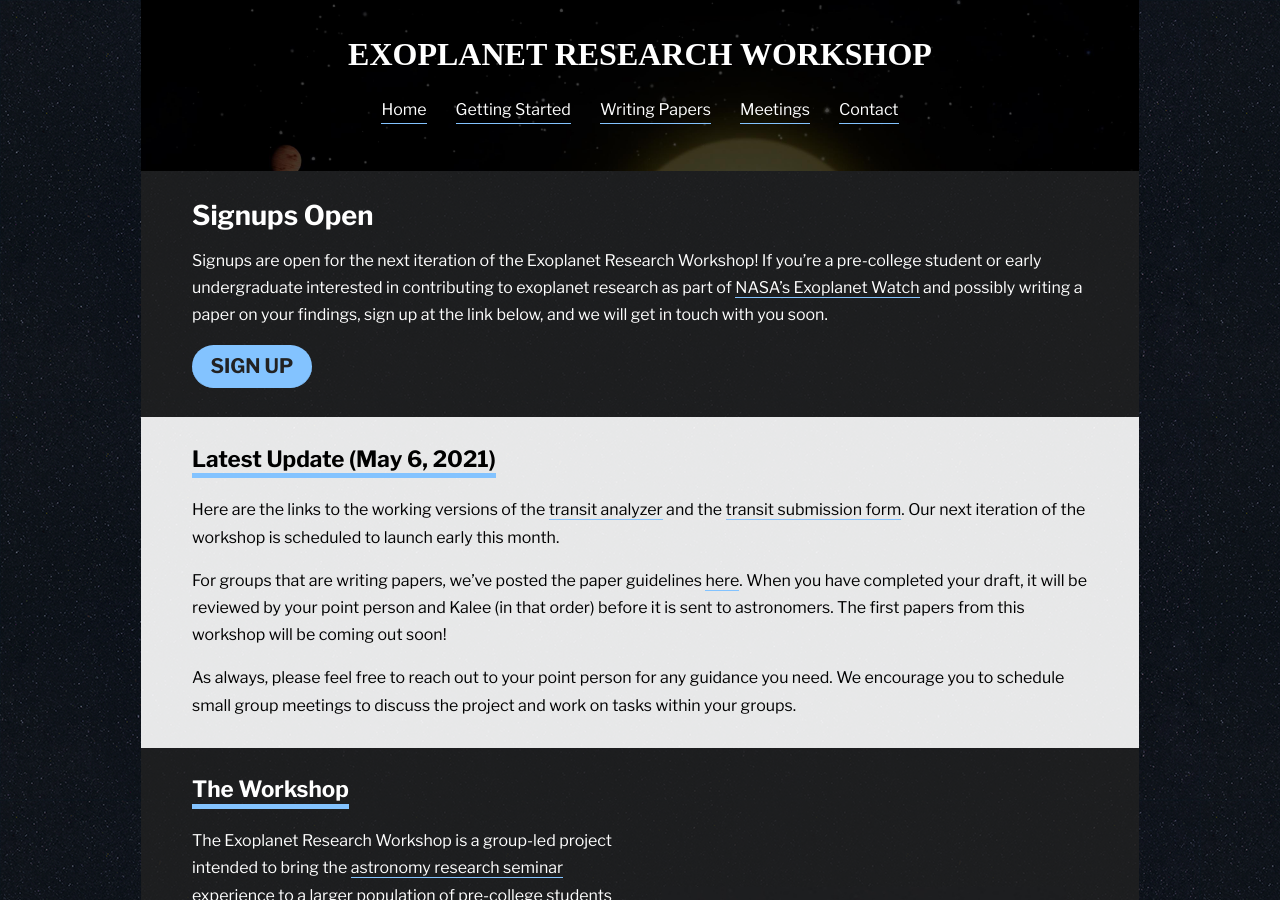
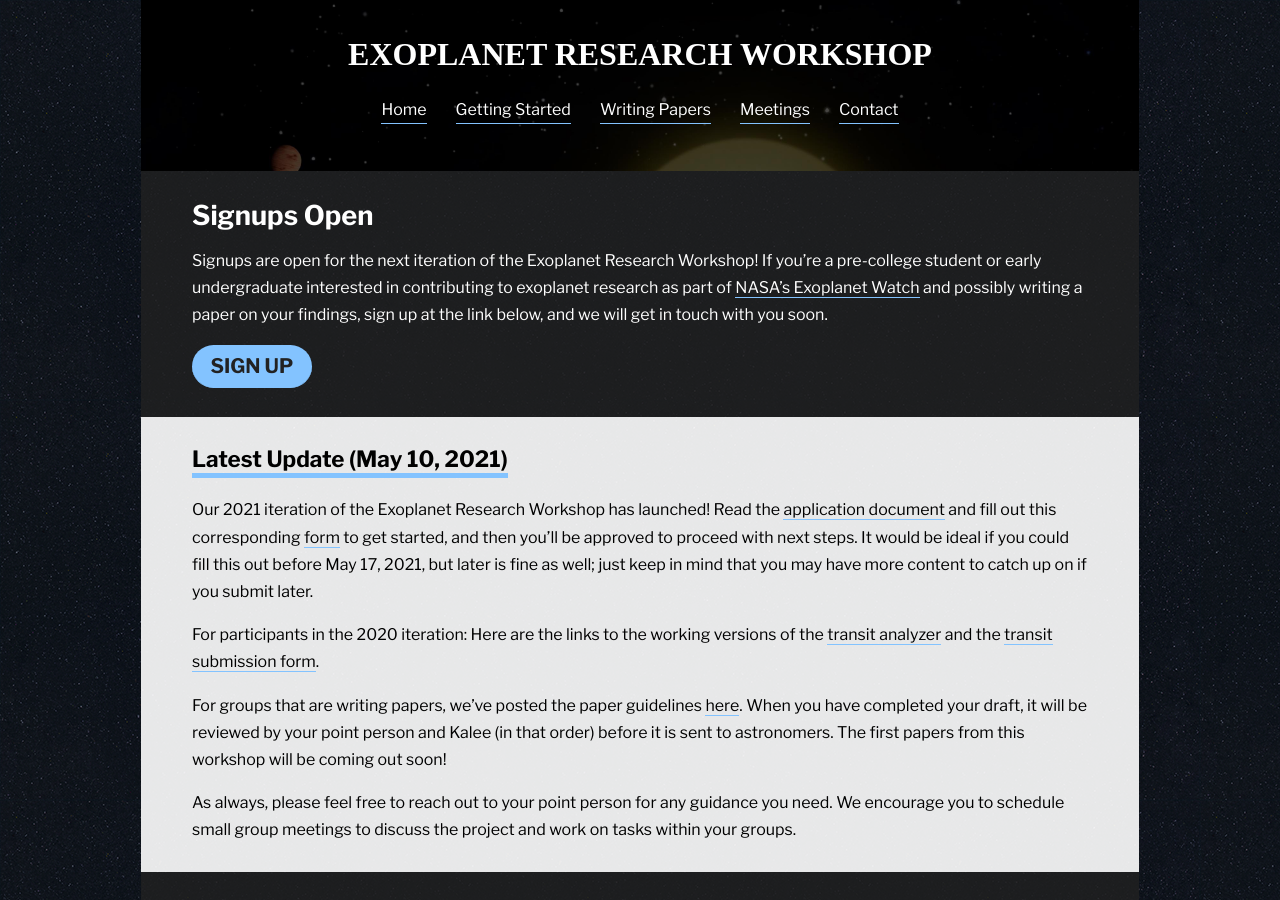
Before and after one commit to paigeyeung/exoplanetresearchworkshop, a Jekyll site: the page built from index.md, in a window 1280 px wide and 900 px high. Built offline with Jekyll 4.4.1, drawn with Linux system fonts in a browser that asks for light colours; some web fonts are replaced.

Commit message:
update announcement to reflect new iteration :D

```diff
--- a/index.md
+++ b/index.md
@@ -15,15 +15,13 @@ Signups are open for the next iteration of the Exoplanet Research Workshop! If y
 
 <div class="page-display-light" markdown="1">
 
-## Latest Update (May 6, 2021)
+## Latest Update (May 10, 2021)
 
-Here are the links to the working versions of the [transit analyzer](http://exoplanetresearch.netlify.app/transitanalyzer){:target="_blank"} and the [transit submission form](http://exoplanetresearch.netlify.app/transitsubmission){:target="_blank"}. Our next iteration of the workshop is scheduled to launch early this month.
+Our 2021 iteration of the Exoplanet Research Workshop has launched! Read the [application document](https://docs.google.com/document/d/1gGFw7xq_9eMRbpl6y2FIfHJqZxXhp9y7tV8SeE9Wasg/edit?usp=sharing){:target="_blank"} and fill out this corresponding [form](https://docs.google.com/forms/d/e/1FAIpQLSe1ZgWNIE9nW2oHUypMrXkaSSMEqOHjPMd2Vmgjn8O1DvdM0w/viewform){:target="_blank"} to get started, and then you'll be approved to proceed with next steps. It would be ideal if you could fill this out before May 17, 2021, but later is fine as well; just keep in mind that you may have more content to catch up on if you submit later.
+
+For participants in the 2020 iteration: Here are the links to the working versions of the [transit analyzer](http://exoplanetresearch.netlify.app/transitanalyzer){:target="_blank"} and the [transit submission form](http://exoplanetresearch.netlify.app/transitsubmission){:target="_blank"}.
 
 For groups that are writing papers, we've posted the paper guidelines [here](/papers/). When you have completed your draft, it will be reviewed by your point person and Kalee (in that order) before it is sent to astronomers. The first papers from this workshop will be coming out soon!
-
-<!-- You can clone an old version of [this repository](https://github.com/rzellem/exotic){:target="_blank"} using Git (tutorial [here](https://stackoverflow.com/questions/12256137/cloning-an-older-version-of-github-repo){:target="_blank"}, or feel free to message Paige for assistance). The [transit submission notebook](https://colab.research.google.com/drive/1C4n-FMeb9v675ScZnBa_dQZpzGlxMbBb?usp=sharing){:target="_blank"} for the 8/22 version of EXOTIC is here. -->
-
-<!-- You can also try running EXOTIC locally or on this [Colab notebook](https://colab.research.google.com/drive/1W1vrgEp9_IjEN16WFxmopLDYvHeYfxpw){:target="_blank"} linked in the EXOTIC repository if you are still running transits or would like to rerun any transits you've run before. If you run the latest version of EXOTIC on your device, it should run much faster now. -->
 
 As always, please feel free to reach out to your point person for any guidance you need. We encourage you to schedule small group meetings to discuss the project and work on tasks within your groups.
 
```
